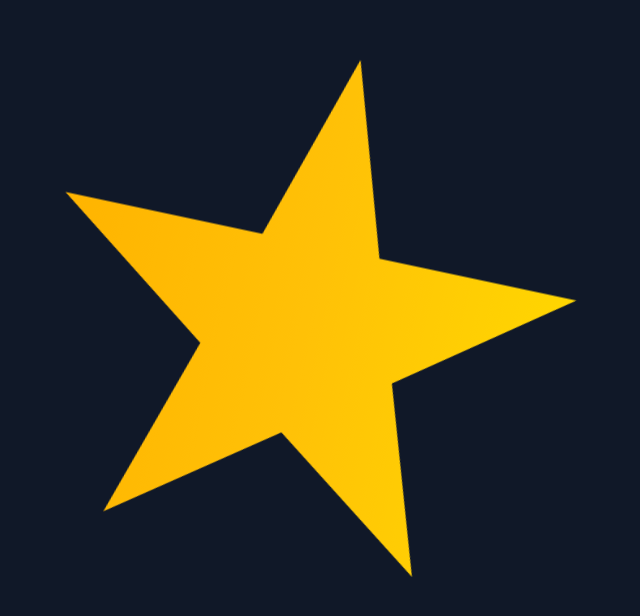
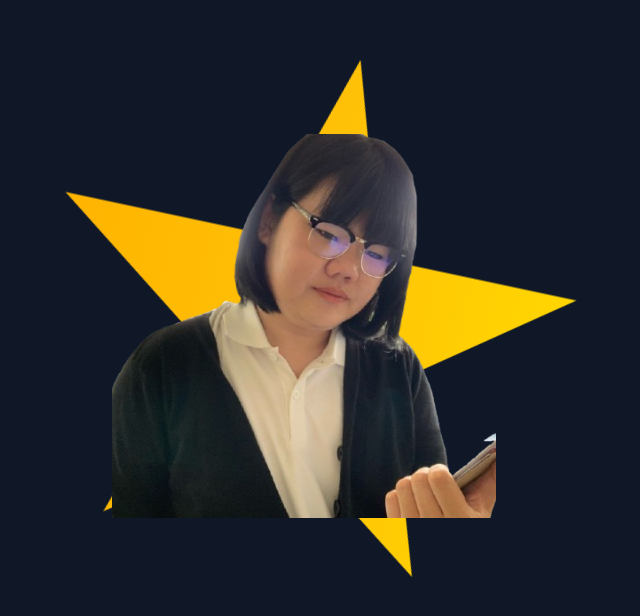
Before and after one commit to SmileCat42/SmileCat42.github.io, a React (Vite) app: page / in a window 1280 px wide. Shown: the part 874-1490 px from the top of the page, without its empty margins (36-676 px from the left). Built offline with nearby package versions, Linux system fonts and the light colour scheme.

Commit message:
put picture for About

```diff
--- a/src/component/About.jsx
+++ b/src/component/About.jsx
@@ -1,4 +1,6 @@
 import React from 'react'
+import golfDark from "../assets/golf04.png"
+import golfLight from "../assets/golf02.jpg"
 
 const About = (darkMode) => {
   return (
@@ -21,6 +23,13 @@ const About = (darkMode) => {
               data-aos='zoom-in'
               data-aos-delay='600'>
               </div>
+              <img
+              src={golfDark}
+              alt="About Image"
+              className='absolute inset-0 w-full h-full
+              object-cover z-10 transition duration-300'
+              data-aos='zoom-in'
+              data-aos-delay='400'/>
           </div>
         </figure>
       </div>
```
Also changed, not shown: src/assets/golf03.jpg (added), src/assets/golf04.png (added).
